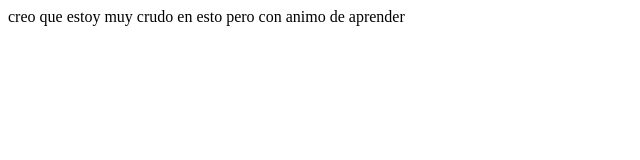
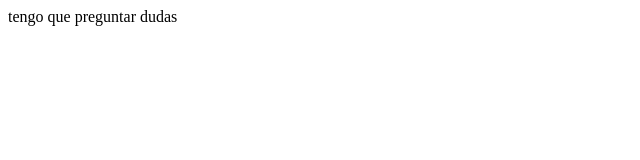
Before and after one commit to ralpes/repaso-intento-2, a plain HTML site: page hola aun me equivoco.html in a window 1280 px wide. Shown: the whole page, without its empty margins (0-640 px from the left). Drawn offline with Linux system fonts and the light colour scheme.

Commit message:
borre  para colocar mensaje sobre pregunta

```diff
--- a/hola aun me equivoco.html
+++ b/hola aun me equivoco.html
@@ -6,6 +6,6 @@
     <title>Document</title>
 </head>
 <body>
-    creo que estoy muy crudo en esto pero con animo de aprender
+    tengo que preguntar dudas
 </body>
 </html>
```
